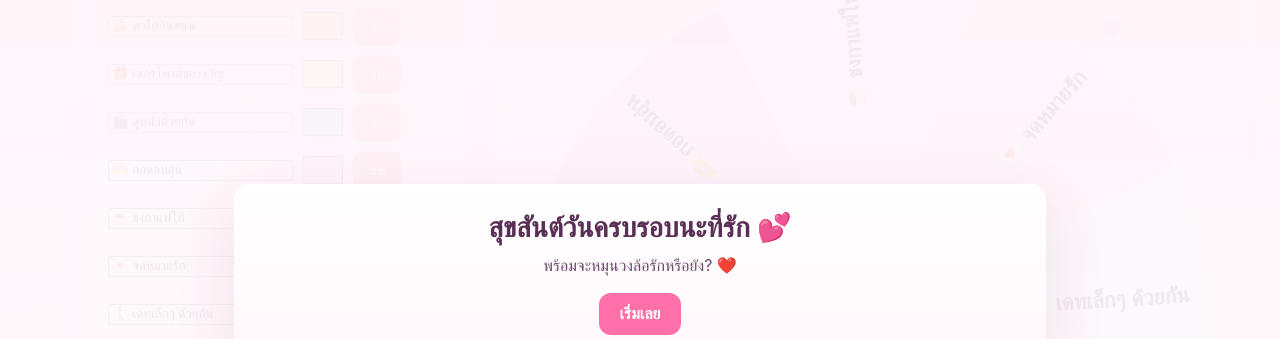
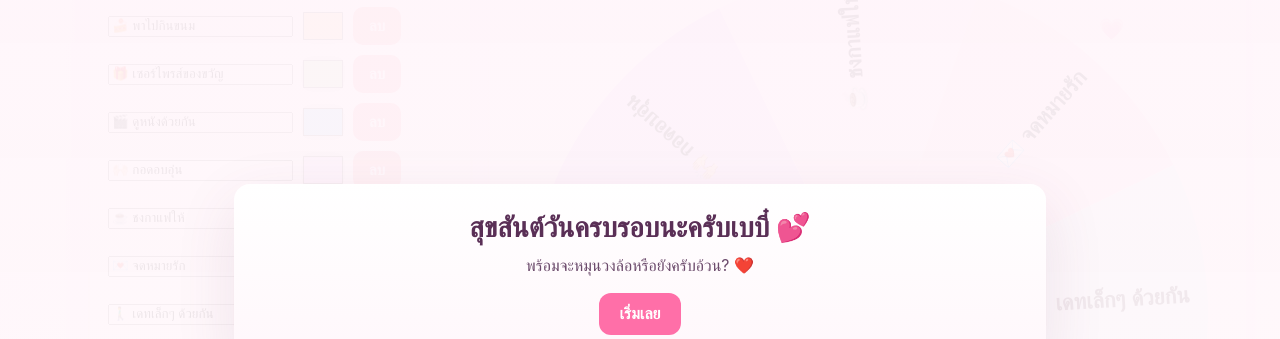
Before and after one commit to Weerawat2008/loveloveOei, a plain HTML site: page index.html in a window 1280 px wide. Shown: the part 128-467 px from the top of the page. Drawn offline with Linux system fonts and the light colour scheme.

Commit message:
Update index.html

```diff
--- a/index.html
+++ b/index.html
@@ -80,8 +80,8 @@
 
   <div class="overlay" id="intro">
     <div class="intro">
-      <h1>สุขสันต์วันครบรอบนะที่รัก 💕</h1>
-      <p>พร้อมจะหมุนวงล้อรักหรือยัง? ❤️</p>
+      <h1>สุขสันต์วันครบรอบนะครับเบบี๋ 💕</h1>
+      <p>พร้อมจะหมุนวงล้อหรือยังครับอ้วน? ❤️</p>
       <div style="margin-top:14px"><button class="start-btn" id="startBtn">เริ่มเลย</button></div>
     </div>
   </div>
@@ -92,7 +92,7 @@ const defaultItems = [
   {text:'🍰 พาไปกินขนม', color:'#FFD8A8'},
   {text:'🎁 เซอร์ไพรส์ของขวัญ', color:'#CFE9B9'},
   {text:'🎬 ดูหนังด้วยกัน', color:'#9ED9FF'},
-  {text:'🫶 กอดอบอุ่น', color:'#E7C7FF'},
+  {text:'🙌🏻 กอดอบอุ่น', color:'#E7C7FF'},
   {text:'☕ ชงกาแฟให้', color:'#FFE0F0'},
   {text:'💌 จดหมายรัก', color:'#FFDFE6'},
   {text:'🚶‍♂️ เดทเล็กๆ ด้วยกัน', color:'#D8F7F2'}
```
